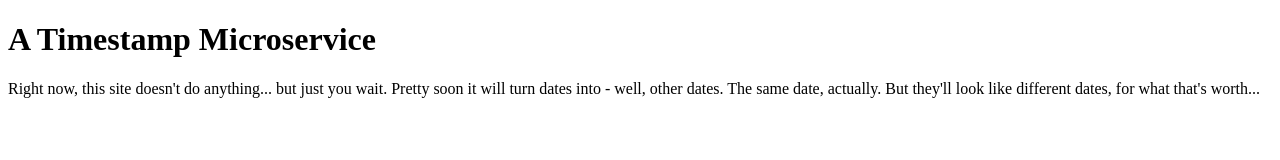
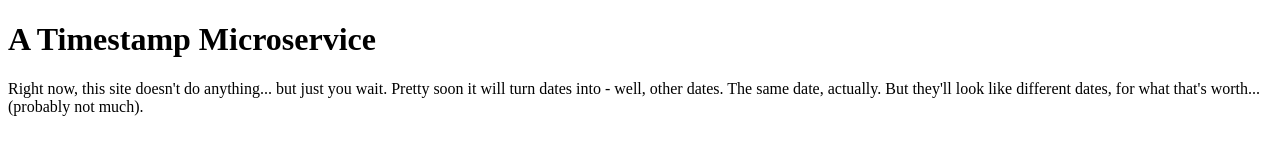
Before and after one commit to AgathaLynn/fcc-timestamp-microservice, a website: page public/index.html in a window 1280 px wide. Drawn offline with Linux system fonts and the light colour scheme.

```diff
--- a/public/index.html
+++ b/public/index.html
@@ -11,7 +11,7 @@
             A Timestamp Microservice
         </h1>
         <div>
-            <p>Right now, this site doesn't do anything... but just you wait.  Pretty soon it will turn dates into - well, other dates.  The same date, actually.  But they'll look like different dates, for what that's worth...</p>
+            <p>Right now, this site doesn't do anything... but just you wait.  Pretty soon it will turn dates into - well, other dates.  The same date, actually.  But they'll look like different dates, for what that's worth... (probably not much).</p>
         </div>
     </body>
 
```
Also changed, not shown: 1 other file.
